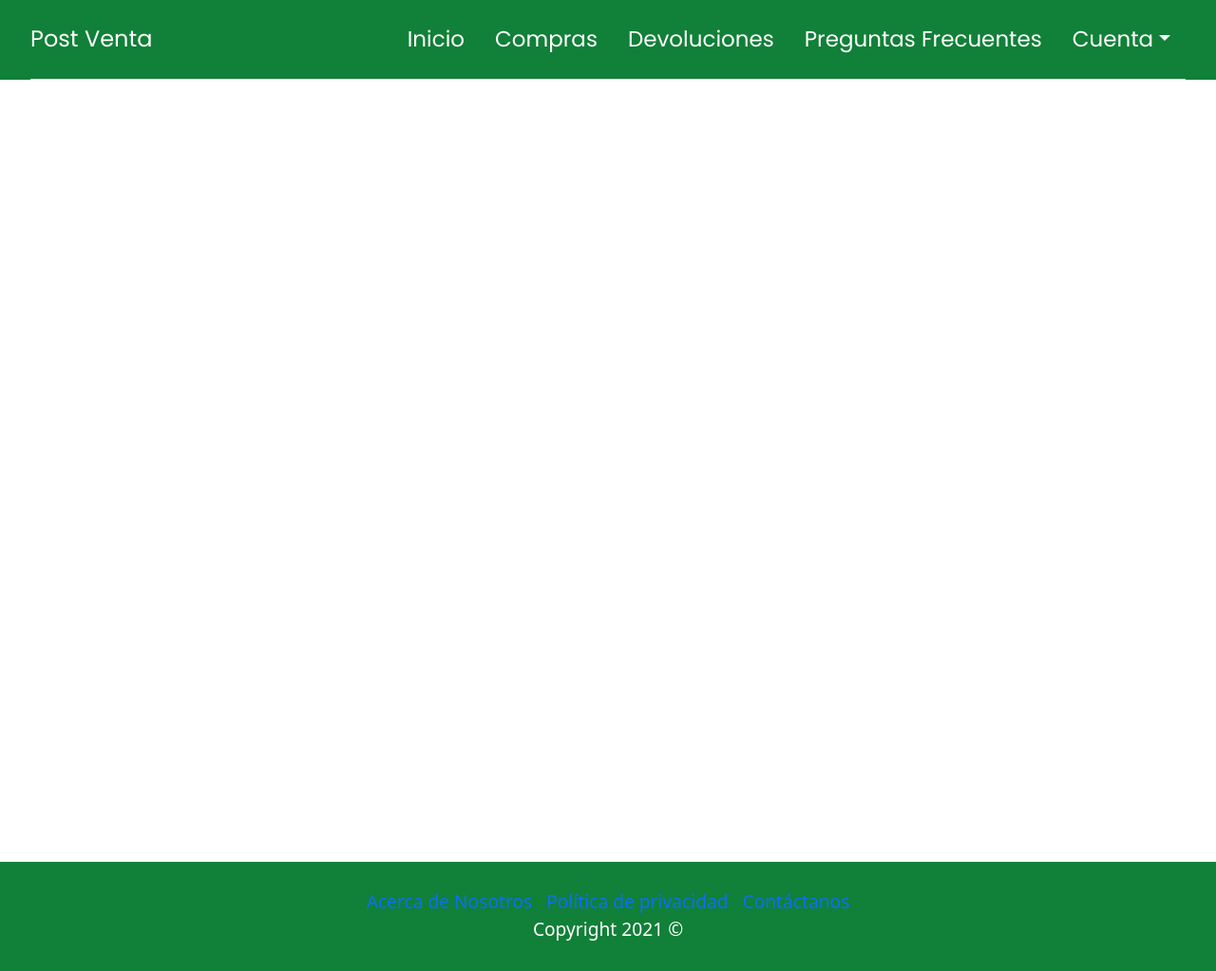
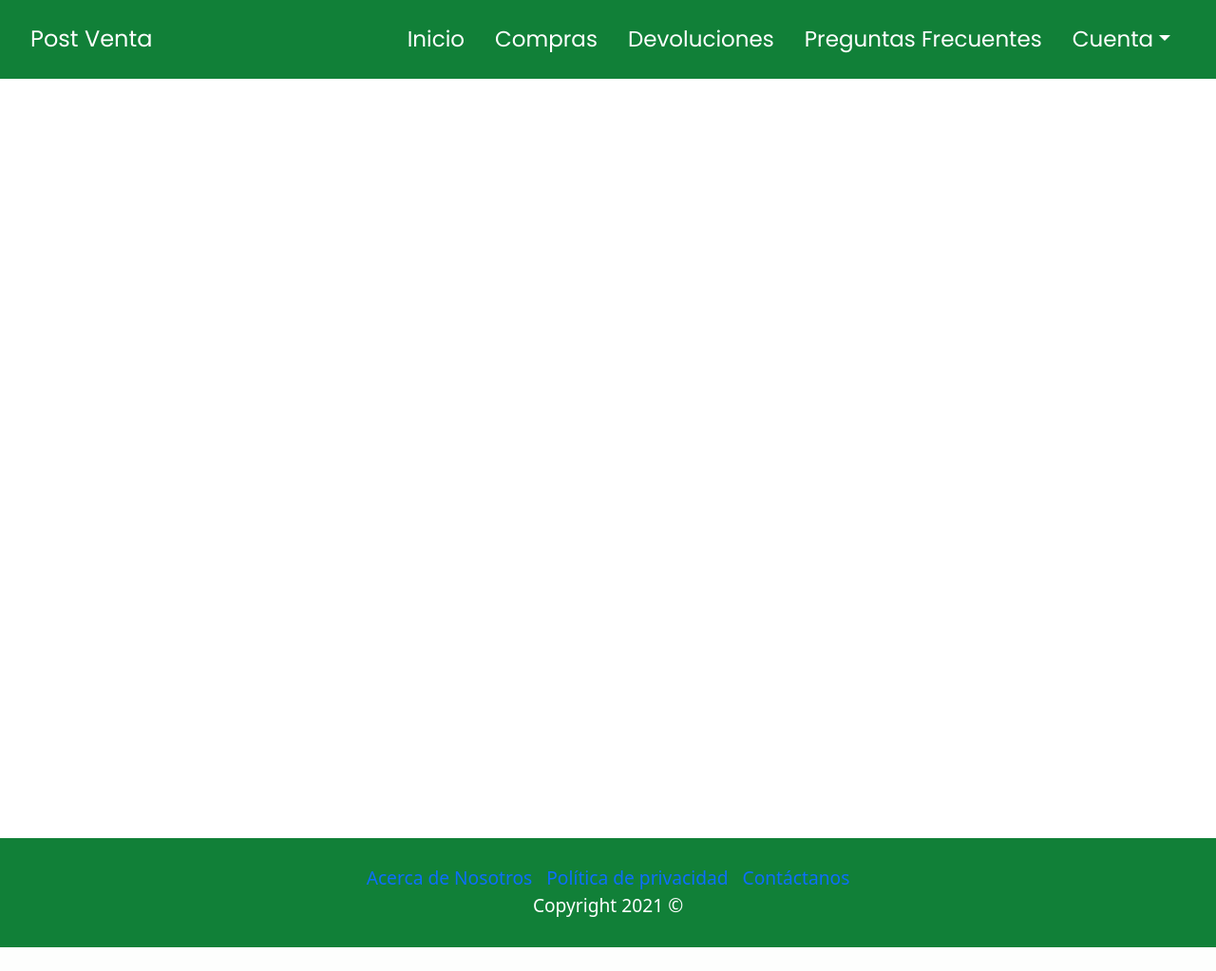
Before and after one commit to Empowerdeith/ProyectoPostVenta, a Django app: page / in a window 1280 px wide. Shown: the whole page at 95% size. After the commit the page ends 998 px from the top, so only its background shows below. Run offline with Django 3.2, Linux system fonts and the light colour scheme.

Commit message:
seccion revision

```diff
--- a/api_post_venta/templates/paginas_post_venta/snippets/header.html
+++ b/api_post_venta/templates/paginas_post_venta/snippets/header.html
@@ -6,7 +6,7 @@
 <link href="https://fonts.googleapis.com/css2?family=Montserrat&display=swap" rel="stylesheet">
 <script src="https://code.jquery.com/jquery-3.6.0.min.js"></script>
 <div class="" id="header_container">
-	<header class="d-flex flex-wrap justify-content-center py-3 mb-4 border-bottom poppins">
+	<header class="d-flex flex-wrap justify-content-center py-3 poppins">
 	  <a href="{% url 'home' %}" class="d-flex align-items-center mb-3 mb-md-0 me-md-auto text-white text-decoration-none tamfuente26">
 	    <span class="fs-4">Post Venta</span>
 	  </a>
```
